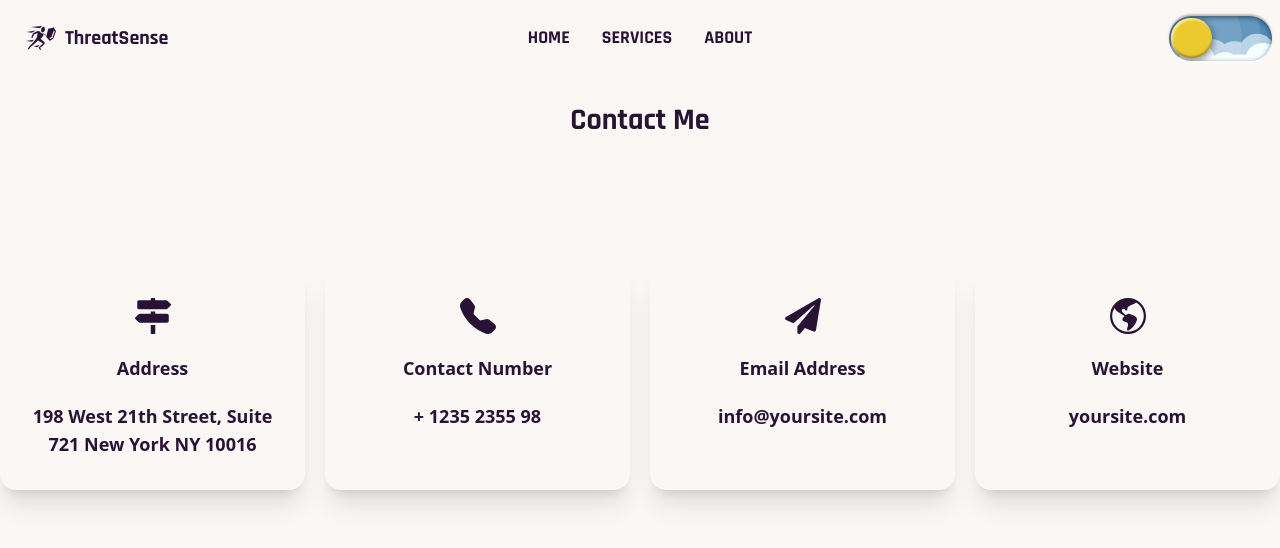
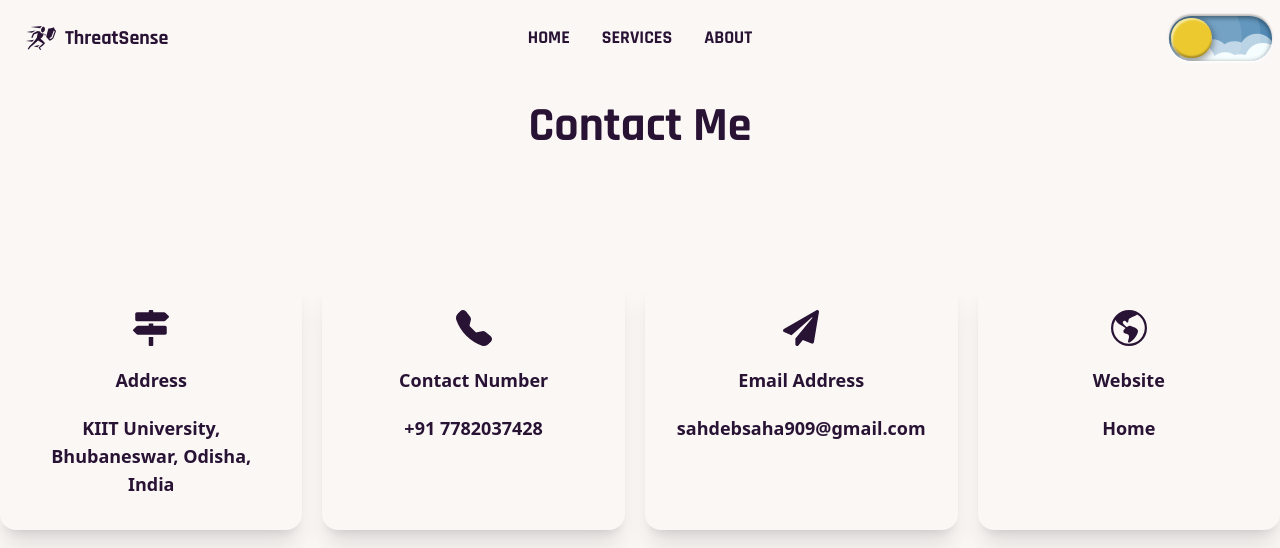
Before and after one commit to RajRatan12/ProjectWork, a React (Vite) app in the folder FrontEnd/: page /footer-contact in a window 1280 px wide. Shown: the top 548 px of the page. Built offline with nearby package versions, Linux system fonts and the light colour scheme.

Commit message:
Corrected Home Page Cards Transition for all screen sizes

```diff
--- a/FrontEnd/src/components/About/About.jsx
+++ b/FrontEnd/src/components/About/About.jsx
@@ -1,31 +1,11 @@
-import { ProfileCardData } from "../Data/ProfileCardData";
-import ProfileCards from "../Cards/ProfileCards";
-import Aboutimg3 from '../../Assets/Aboutimg3.jpg'
+import React from 'react'
 
 const About = () => {
   return (
-    <div className="space-y-6 md:space-y-0" style={{
-      backgroundImage: `url(${Aboutimg3})`,
-      backgroundSize: 'cover',
-      backgroundRepeat: 'no-repeat',
-      backgroundPosition: 'center center',
-    }}>
-      <div className="flex flex-wrap justify-center space-y-12 md:space-y-0 md:space-x-[5rem]">
-        {ProfileCardData.slice(0, 3).map((profile, index) => (
-          <div key={index} className=" w-full md:w-1/3 lg:w-1/4 xl:w-1/5">
-            <ProfileCards {...profile} />
-          </div>
-        ))}
-      </div>
-      <div className="flex flex-wrap justify-center space-y-12 md:space-y-0 md:space-x-[5rem]">
-        {ProfileCardData.slice(3, 5).map((profile, index) => (
-          <div key={index} className="w-full md:w-1/3 lg:w-1/4 xl:w-1/5">
-            <ProfileCards {...profile} />
-          </div>
-        ))}
-      </div>
+    <div>
+      <p className='flex justify-center text-3xl text-red-700'>This is about the project page</p>
     </div>
-  );
-};
+  )
+}
 
-export default About;
+export default About
--- a/FrontEnd/src/components/FooterComponents/FooterAbout.jsx
+++ /dev/null
@@ -1,11 +0,0 @@
-// import React from 'react'
-
-const footerAbout = () => {
-  return (
-    <div>
-        <p className='text-center text-5xl bg-red-300 font-bold'>About-Footer</p>
-    </div>
-  )
-}
-
-export default footerAbout
--- a/FrontEnd/src/components/FooterComponents/FooterContact.jsx
+++ b/FrontEnd/src/components/FooterComponents/FooterContact.jsx
@@ -54,22 +54,22 @@ const FooterContact =()=>{
     {
       icon: <FaMapSigns className="text-4xl" />,
       title: "Address",
-      desription: `198 West 21th Street, Suite 721 New York NY 10016`,
+      desription: `KIIT University, Bhubaneswar, Odisha, India`,
     },
     {
       icon: <BsFillTelephoneFill className="text-4xl" />,
       title: "Contact Number",
-      desription: `+ 1235 2355 98`,
+      desription: `+91 7782037428`,
     },
     {
       icon: <FaPaperPlane className="text-4xl" />,
       title: "Email Address",
-      desription: `info@yoursite.com`,
+      desription: `sahdebsaha909@gmail.com`,
     },
     {
       icon: <BsGlobeAmericas className="text-4xl" />,
       title: "Website",
-      desription: "yoursite.com",
+      desription: <a href="/">Home</a>,
     },
   ];
 
@@ -77,8 +77,8 @@ const FooterContact =()=>{
     <>
       <div>
         <div className=" w-[100%] flex-col flex  mx-auto max-w-full bg-cover  bg-center bg-no-repeat ">
-          <div className="flex justify-center sm:mt-[10%] md:mt-[8%] xs:mt-[20%] animate-jump-in">
-            <p className="font-Rajdhani text-3xl font-bold">Contact Me</p>
+          <div className="flex justify-center sm:mt-[10%] md:mt-[8%] xs:mt-[20%]">
+            <p className="font-Rajdhani text-5xl font-bold">Contact Me</p>
           </div>
       {/* Cards */}
         <div className="container mx-auto mt-[10%]">
--- a/FrontEnd/src/components/FooterComponents/FooterKnowTheTeam.jsx
+++ b/FrontEnd/src/components/FooterComponents/FooterKnowTheTeam.jsx
@@ -1,11 +1,32 @@
-// import React from 'react'
+
+import { ProfileCardData } from "../Data/ProfileCardData";
+import ProfileCards from "../Cards/ProfileCards";
+import Aboutimg3 from '../../Assets/Aboutimg3.jpg'
 
 const footerKnowTheTeam = () => {
   return (
-    <div>
-        <p className='text-center text-5xl font-bold bg-blue-400'>Know the Team</p>
+    <div className="space-y-6 md:space-y-0" style={{
+      backgroundImage: `url(${Aboutimg3})`,
+      backgroundSize: 'cover',
+      backgroundRepeat: 'no-repeat',
+      backgroundPosition: 'center center',
+    }}>
+      <div className="flex flex-wrap justify-center space-y-12 md:space-y-0 md:space-x-[5rem]">
+        {ProfileCardData.slice(0, 3).map((profile, index) => (
+          <div key={index} className=" w-full md:w-1/3 lg:w-1/4 xl:w-1/5">
+            <ProfileCards {...profile} />
+          </div>
+        ))}
+      </div>
+      <div className="flex flex-wrap justify-center space-y-12 md:space-y-0 md:space-x-[5rem]">
+        {ProfileCardData.slice(3, 5).map((profile, index) => (
+          <div key={index} className="w-full md:w-1/3 lg:w-1/4 xl:w-1/5">
+            <ProfileCards {...profile} />
+          </div>
+        ))}
+      </div>
     </div>
-  )
-}
+  );
+};
 
-export default footerKnowTheTeam
+export default footerKnowTheTeam;
--- a/FrontEnd/src/components/Home/Home.jsx
+++ b/FrontEnd/src/components/Home/Home.jsx
@@ -5,7 +5,6 @@ import Landing_Page1 from '../../Assets/Landing_Page1.jpg'
 import pexels from "../../Assets/pexels-eberhard-grossgasteiger-1292115.jpg"
 import {data} from "../Data/Data"
 import {IoCloseCircleSharp} from "../../Assets/Icons"
-// import { MenuIcon, XIcon } from "@heroicons/react/outline";
 
 export function useIsVisible(ref) {
   const [isIntersecting, setIntersecting] = useState(false);
@@ -13,7 +12,7 @@ export function useIsVisible(ref) {
   useEffect(() => {
     const observer = new IntersectionObserver(([entry]) => {
         setIntersecting(entry.isIntersecting)
-    }
+    },
     );
 
     observer.observe(ref.current);
@@ -26,38 +25,38 @@ export function useIsVisible(ref) {
 }
 
 function Home() {
-  const ref1 = useRef();
-    const isVisible1 = useIsVisible(ref1);
-
+  const refs = Array.from({ length: 4 }, () => useRef());
+  const isVisible = refs.map(ref => useIsVisible(ref));
   const [fade, setFade] = useState(false);
 
-  const onBringGlassInfront=()=>{
-    if(fade==false){
-      setFade(true)
-    }else{
-      setFade(false)
-    }
-  }
+  const onBringGlassInfront = () => {
+    setFade(!fade);
+  };
+
   return (
     <div className="">
-    <div className=" w-[100%] h-screen flex-col flex justify-center mx-auto max-w-full bg-cover bg-fixed bg-center bg-no-repeat shadow-lg "
-      style={{ backgroundImage: `url(${Landing_Page1})`  }}>
-
-
+      <div
+        className=" w-[100%] h-screen flex-col flex justify-center mx-auto max-w-full bg-cover bg-fixed bg-center bg-no-repeat shadow-lg "
+        style={{ backgroundImage: `url(${Landing_Page1})` }}
+      >
               <div className=' ml-[3%]  p-10 text-black m-auto md:w-[700px] '>
           <p className='Rajdhani font-bold text-3xl'>Welcome to ThreatSenseAI</p>
           <p className='p-2 Rajdhani'>ahjkhsoiajsdjnasdlhlais dauby ak hxku asugxukxgasg b</p>
       </div>
+
       </div>
 
-
-    <div className=" w-[100%]  flex-col flex justify-center mx-auto max-w-full bg-cover bg-fixed bg-center bg-no-repeat shadow-lg"
-      style={{ backgroundImage: `url(${pexels})`  }}>
-
+      <div
+        className=" w-[100%]  flex-col flex justify-center mx-auto max-w-full bg-cover bg-fixed bg-center bg-no-repeat shadow-lg"
+        style={{ backgroundImage: `url(${pexels})` }}
+      >
         <div className="grid sm:grid-cols-2 md:grid-cols-4 m-auto gap-x-5 gap-y-5 mt-8">
           {data.map((item, index) => (
             <div
-            ref={ref1} className={` transition-opacity ease-in duration-700 card md:w-90 sm:w-70 glass m-3 ${isVisible1 ? "opacity-100" : "opacity-0"}`}
+              ref={refs[index]}
+              className={` transition-opacity ease-in duration-700 card md:w-90 sm:w-70 glass m-3 ${
+                isVisible[index] ? "opacity-100" : "opacity-0"
+              }`}
               key={index}
             >
                           <figure><img src={item.image} alt={item.name}/></figure>
@@ -71,9 +70,10 @@ function Home() {
           </div>
           ))}
         </div>
+
         <div>
           <div className="flex justify-center mb-[4%]">
-        <div className={`${fade==true? "":"hidden"} card w-[65%] glass`}>
+            <div className={`${fade === true ? "" : "hidden"} card w-[65%] glass`}>
               <div className="card-body">
            <div className="flex justify-end">
            <button type="button" className="glass rounded-2xl  inline-flex items-center justify-center text-gray-400 hover:text-gray-500 hover:bg-gray-100 focus:outline-none " onClick={onBringGlassInfront} >
@@ -93,4 +93,5 @@ function Home() {
     </div>
   );
 }
-export default Home
+
+export default Home;
--- a/FrontEnd/src/components/index.jsx
+++ b/FrontEnd/src/components/index.jsx
@@ -2,8 +2,7 @@ import Home from "./Home/Home"
 import About from "./About/About"
 import Services from "./Services/Services"
 
-import FooterAbout from "./FooterComponents/footerAbout"
-import FooterContact from "./FooterComponents/footerContact"
+import FooterContact from "./FooterComponents/FooterContact"
 import FooterReference from "./FooterComponents/footerReference"
 import FooterKnowTheTeam from "./FooterComponents/footerKnowTheTeam"
 
@@ -11,7 +10,6 @@ export {
     Home,
     About,
     Services,
-    FooterAbout,
     FooterContact,
     FooterReference,
     FooterKnowTheTeam
--- a/FrontEnd/src/main.jsx
+++ b/FrontEnd/src/main.jsx
@@ -4,7 +4,7 @@ import './index.css'
 import Layout from './Layout.jsx'
 import { createBrowserRouter,createRoutesFromElements,Route, RouterProvider } from 'react-router-dom'
 
-import {Home,About,Services,FooterAbout,FooterContact,FooterKnowTheTeam,FooterReference} from "./components/index.jsx"
+import {Home,About,Services,FooterContact,FooterKnowTheTeam,FooterReference} from "./components/index.jsx"
 
 const router=createBrowserRouter(
   createRoutesFromElements(
@@ -12,7 +12,6 @@ const router=createBrowserRouter(
       <Route path="" element={<Home/>}/>
       <Route path="about" element={<About/>}/>
       <Route path="services" element={<Services/>}/>
-      <Route path="footer-about" element={<FooterAbout/>}/>
       <Route path="footer-contact" element={<FooterContact/>}/>
       <Route path="footer-KnowTheTeam" element={<FooterKnowTheTeam/>}/>
       <Route path="footer-reference" element={<FooterReference/>}/>
```
Lines whose indentation alone changed are shown as unchanged.
